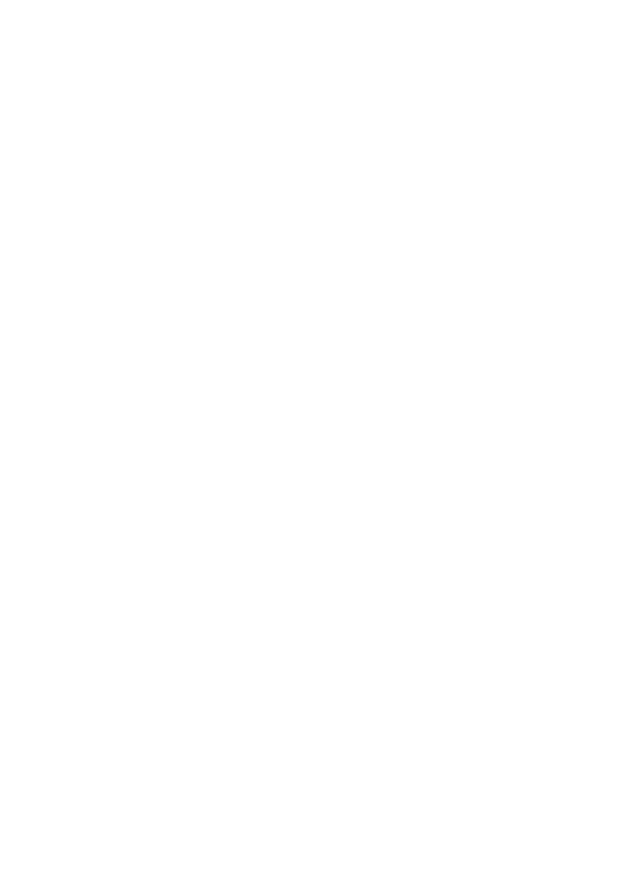
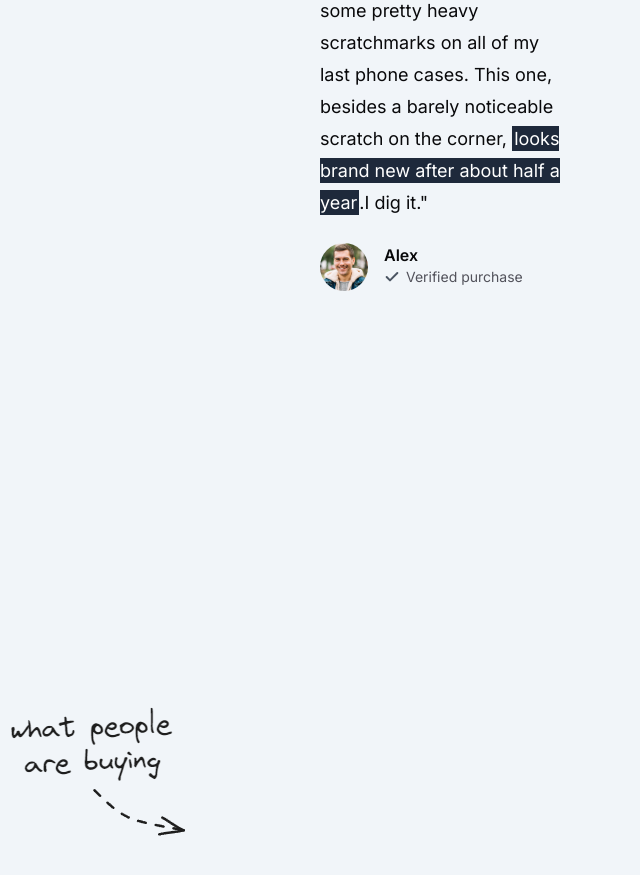
Before and after one commit to edgarespinoza7/ecommerce-react-app, a Next.js app: page / in a window 1280 px wide. Shown: the part 2120-2995 px from the top of the page, without its empty margins (0-640 px from the left). Before the commit the page ends 1943 px from the top, so only its background shows below. Built offline with nearby package versions, Linux system fonts and the light colour scheme; no server answers.

Commit message:
added animated review section

```diff
--- a/package.json
+++ b/package.json
@@ -14,6 +14,7 @@
     "@radix-ui/react-slot": "^1.0.2",
     "class-variance-authority": "^0.7.0",
     "clsx": "^2.1.1",
+    "framer-motion": "^11.1.9",
     "lucide-react": "^0.378.0",
     "next": "14.2.3",
     "react": "^18",
--- a/src/app/page.tsx
+++ b/src/app/page.tsx
@@ -1,6 +1,7 @@
 import { Icons } from "@/components/Icons";
 import MaxWidthWrapper from "@/components/MaxWidthWrapper";
 import Phone from "@/components/Phone";
+import { Reviews } from "@/components/Reviews";
 import { Check, Star } from "lucide-react";
 
 export default function Home() {
@@ -120,6 +121,7 @@
               className="w-24 order-0 lg:max-w-none"
             />
           </div>
+          {/* First Customer Review */}
           <div className="mx-auto grid max-w-2xl grid-cols-1 px-4 lg:mx-0 lg:grid-cols-2 gap-y-16">
             <div className="flex flex-auto flex-col gap-4 lg:pr-8 xl:pr-20">
               {/* Five Starts */}
@@ -159,7 +161,51 @@
               </div>
             </div>
           </div>
+          {/* Second Customer Review */}
+          <div className="mx-auto grid max-w-2xl grid-cols-1 px-4 lg:mx-0 lg:grid-cols-2 gap-y-16">
+            <div className="flex flex-auto flex-col gap-4 lg:pr-8 xl:pr-20">
+              {/* Five Starts */}
+              <div className="flex gap-0.5 mb-2">
+                <Star className="h-5 w-5 text-green-600 fill-green-600" />
+                <Star className="h-5 w-5 text-green-600 fill-green-600" />
+                <Star className="h-5 w-5 text-green-600 fill-green-600" />
+                <Star className="h-5 w-5 text-green-600 fill-green-600" />
+                <Star className="h-5 w-5 text-green-600 fill-green-600" />
+              </div>
+              {/* Customer Quote */}
+              <div className="text-lg leading-8">
+                <p>
+                  &quot;I usually keep my phone together with my keys in my pockect and that led to some pretty heavy scratchmarks on all of my last phone cases. This one, besides a barely noticeable scratch on the corner,{" "}
+                  <span className="p-0.5 bg-slate-800 text-white">
+                    looks brand new after about half a year
+                  </span>
+                  .I dig it.&quot;
+                </p>
+              </div>
+              {/* Customer Profile */}
+              <div className="flex gap-4 mt-2">
+                <img
+                  src="/users/user-4.jpg"
+                  alt="user"
+                  className="rounded-full h-12 w-12 object-cover"
+                />
+                <div className="flex flex-col">
+                  <p className="font-semibold">Alex</p>
+                  <div className="flex gap-1.5 items-center text-zinc-600">
+                    <Check className="h-4 w-4 stroke-[3px] text-gray-600" />
+                    <p className="text-sm">Verified purchase</p>
+                  </div>
+                </div>
+              </div>
+            </div>
+          </div>
         </MaxWidthWrapper>
+
+        {/* Animated Reviews */}
+
+        <div className="pt-16">
+          <Reviews />
+        </div>
       </section>
     </div>
   );
--- a/src/components/Icons.tsx
+++ b/src/components/Icons.tsx
@@ -7,7 +7,7 @@
         stroke="currentColor"
         strokeWidth="7"
         fill="none"
-        fill-rule="evenodd"
+        fillRule="evenodd"
         strokeLinecap="round"
         strokeLinejoin="round"
       >
--- /dev/null
+++ b/src/components/Reviews.tsx
@@ -0,0 +1,106 @@
+"use client";
+
+import { useEffect, useRef, useState } from "react";
+import MaxWidthWrapper from "./MaxWidthWrapper";
+import { useInView } from "framer-motion";
+import { cn } from "@/lib/utils";
+
+const PHONES = [
+  "/testimonials/1.jpg",
+  "/testimonials/2.jpg",
+  "/testimonials/3.jpg",
+  "/testimonials/4.jpg",
+  "/testimonials/5.jpg",
+  "/testimonials/6.jpg",
+];
+
+function splitArray<T>(array: Array<T>, numParts: number) {
+  const result: Array<Array<T>> = [];
+
+  for (let i = 0; i < array.length; i++) {
+    const index = i % numParts;
+    if (!result[index]) {
+      result[index] = [];
+    } else {
+      result[index].push(array[i]);
+    }
+  }
+
+  return result;
+}
+
+function ReviewColumn({
+  reviews,
+  className,
+  reviewClassName,
+  msPerPixel = 0,
+}: {
+  reviews: string[];
+  className?: string;
+  reviewClassName?: (reviewIndex: number) => string;
+  msPerPixel?: number;
+}) {
+  const columnRef = useRef<HTMLDivElement | null>(null)
+
+  const [columnHeight, setColumnHeight] = useState(0)
+
+  const duration = `${columnHeight * msPerPixel}ms`
+
+  useEffect( () => {
+    if(!columnRef.current) return
+
+    const resizeObserver = new window.ResizeObserver(() => {
+      setColumnHeight(columnRef.current?.offsetHeight ?? 0)
+    })
+
+    resizeObserver.observe(columnRef.current)
+
+    return () => {
+      resizeObserver.disconnect()
+    }
+  }, [])
+
+  return <div
+  ref={columnRef}
+  className={cn("animate-marquee space-y-8 py-4", className)}
+  style={{'--marquee-duration': duration} as React.CSSProperties}>
+
+  </div>
+}
+
+function ReviewGrid() {
+  const containerRef = useRef<HTMLDivElement | null>(null);
+  const isInView = useInView(containerRef, { once: true, amount: 0.4 });
+  const columns = splitArray(PHONES, 3);
+  const col1 = columns[0];
+  const col2 = columns[1];
+  const col3 = splitArray(columns[2], 3);
+
+  return (
+    <div
+      ref={containerRef}
+      className="relative -mx-4 mt-16 grid h-[49rem] max-h-[150vh] grid-cols-1 items-start gap-8 overflow-hidden px-4 sm:mt-20 md:grid-cols-2 lg:grid-cols-3"
+    >
+      {isInView ? (
+        <>
+          <ReviewColumn />
+        </>
+      ) : null}
+    </div>
+  );
+}
+
+export function Reviews() {
+  return (
+    <MaxWidthWrapper className="relative max-w-5xl">
+      <img
+        src="/what-people-are-buying.png"
+        className="absolute select-none hidden xl:block -left-32 top-1/3"
+        alt=""
+        aria-hidden="true"
+      />
+
+      <ReviewGrid />
+    </MaxWidthWrapper>
+  );
+}
--- a/tailwind.config.ts
+++ b/tailwind.config.ts
@@ -69,6 +69,7 @@
         },
       },
       animation: {
+
         "accordion-down": "accordion-down 0.2s ease-out",
         "accordion-up": "accordion-up 0.2s ease-out",
       },
```
Also changed, not shown: 1 other file (tests, documents, lock files or other folders).
